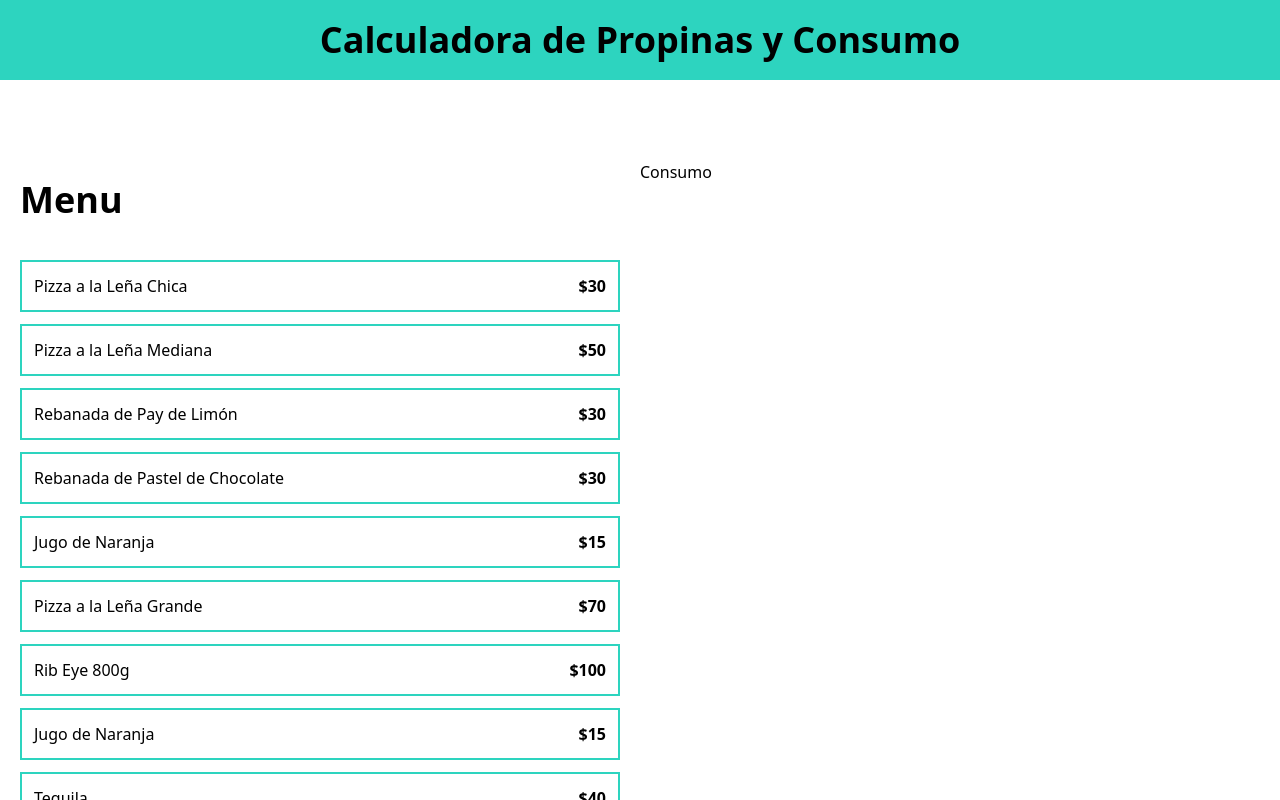
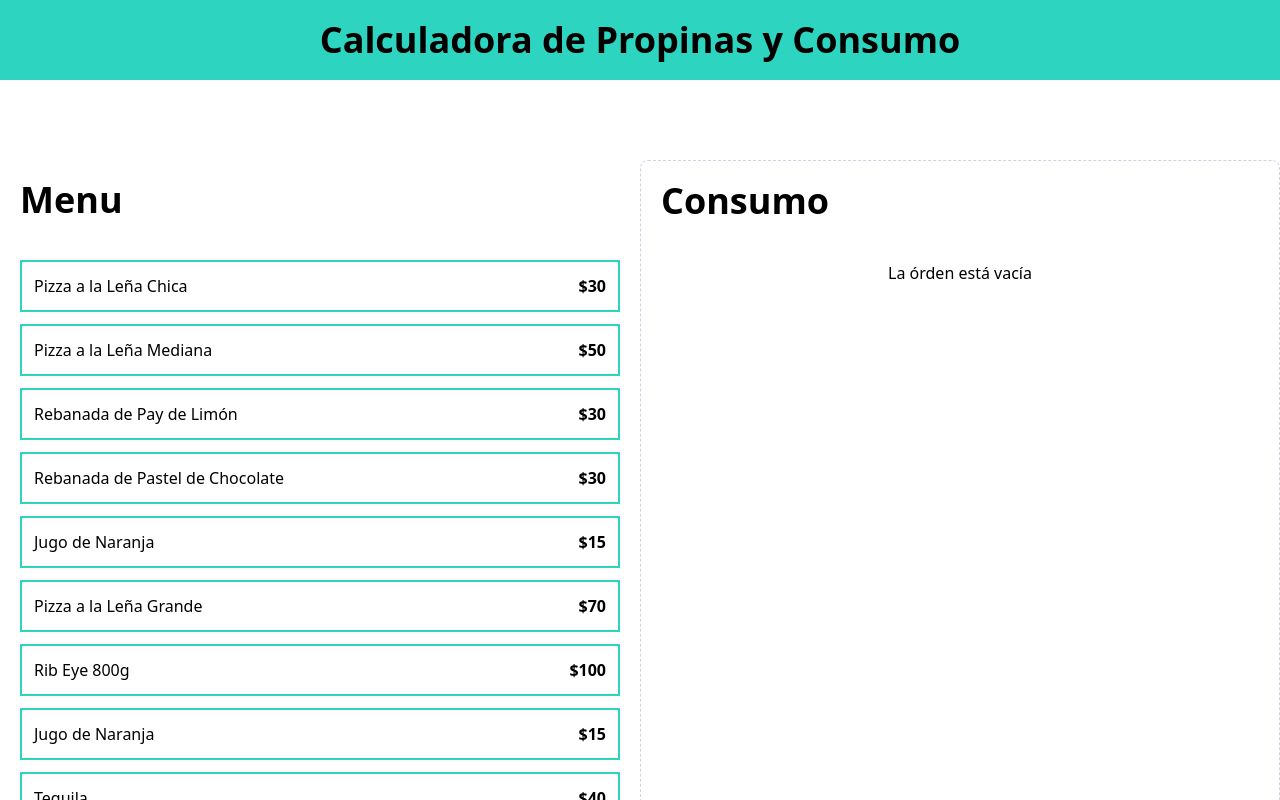
Before and after one commit to toba456/Calculator_Tip, a React (Vite) app: page / in a window 1280 px wide. Shown: the top 800 px of the page. Built offline with nearby package versions, Linux system fonts and the light colour scheme.

Commit message:
showing the order in the screen

```diff
--- a/src/App.tsx
+++ b/src/App.tsx
@@ -1,9 +1,10 @@
 import MenuItem from "./components/MenuItem";
+import OrderContens from "./components/OrderContens";
 import { menuItems } from "./data/db";
 import useOrder from "./hooks/useOrder";
 
 function App() {
-  const { addItem } = useOrder();
+  const { order, addItem } = useOrder();
   return (
     <>
       <header className=" bg-teal-400 py-5">
@@ -20,8 +21,8 @@ function App() {
             ))}
           </div>
         </div>
-        <div>
-          <h2>Consumo</h2>
+        <div className=" border border-dashed border-slate-300 p-5 rounded-lg space-y-10">
+          <OrderContens order={order} />
         </div>
       </main>
     </>
--- /dev/null
+++ b/src/components/OrderContens.tsx
@@ -0,0 +1,41 @@
+import React from "react";
+import type { OrderItem } from "../types";
+import { formatCurrency } from "../helpers";
+
+type OrderContensProps = {
+  order: OrderItem[];
+};
+
+export default function OrderContens({ order }: OrderContensProps) {
+  return (
+    <div>
+      <h2 className=" font-black text-4xl">Consumo</h2>
+
+      <div className=" space-y-3 mt-10">
+        {order.length === 0 ? (
+          <p className="text-center">La órden está vacía</p>
+        ) : (
+          order.map((item) => (
+            <div
+              key={item.id}
+              className=" flex justify-between border-t border-gray-200 py-5 items-center last-of-type:border-b"
+            >
+              <div>
+                <p className=" text-lg">
+                  {item.name} - {formatCurrency(item.price)}
+                </p>
+                <p className=" font-black">
+                  Cantidad: {item.quantity} -{" "}
+                  {formatCurrency(item.price * item.quantity)}
+                </p>
+              </div>
+              <button className=" bg-red-600 h-8 w-8 rounded-full text-white font-black">
+                X
+              </button>
+            </div>
+          ))
+        )}
+      </div>
+    </div>
+  );
+}
--- /dev/null
+++ b/src/helpers/index.ts
@@ -0,0 +1,6 @@
+export function formatCurrency(quantity: number) {
+  return new Intl.NumberFormat("en-US", {
+    style: "currency",
+    currency: "USD",
+  }).format(quantity);
+}
--- a/src/hooks/useOrder.ts
+++ b/src/hooks/useOrder.ts
@@ -24,6 +24,7 @@ export default function useOrder() {
     console.log(order);
   };
   return {
+    order,
     addItem,
   };
 }
```
